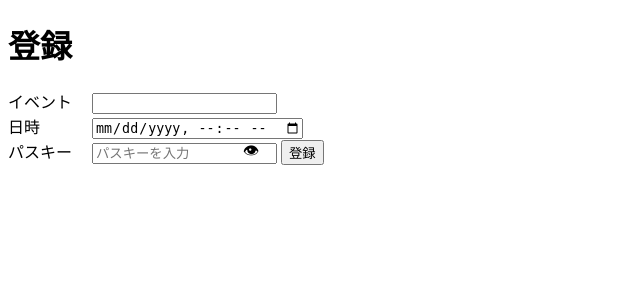
After one commit to dice-2004/to_do, a Flask app: template templates/update_to_do.html in a window 1280 px wide. The commit adds this page. Shown: the top 300 px of the page, without its empty margins (0-640 px from the left). Run offline with Flask 3, Linux system fonts and the light colour scheme; the template is opened without the code that fills it, so the values that code supplies are empty.

Commit message:
htmlファイル

```diff
--- a/templates/administrator.html
+++ b/templates/administrator.html
@@ -8,7 +8,7 @@
 <body>
     <form method="POST">
         <h1>ここは管理者用ページです</h1>
-        <a href="{{ url_for('form_to_do') }}">to doりすと</a><br>
+        <a href="{{ url_for('administrator_to_do') }}">to doりすと</a><br>
 
         <br><a href="{{ url_for('top') }}">トップページへ</a>
 </body>
--- /dev/null
+++ b/templates/update_to_do.html
@@ -0,0 +1,31 @@
+<!DOCTYPE html>
+<html lang="en">
+<head>
+    <meta charset="UTF-8">
+    <meta name="viewport" content="width=device-width, initial-scale=1.0">
+    <title>Document</title>
+    <link rel="stylesheet" href="/static/css/test.css">
+</head>
+<body>
+    <h1>登録</h1>
+    <form method="POST">
+        {% if passs == 0 %}
+        <h1 style="color: red;">パスキーが違います</h1>
+        {% endif %}
+        <label for="event">イベント　</label>
+        <input type="text" name="event" value={{datas.event}}>
+        <div>
+        <label for="day">日時　　　</label>
+        <input type="datetime-local" name="day"value={{datas.day}}>
+        </div>
+        <div class="password-container">
+            <label for="password">パスキー　</label>
+            <input type="password" name="password" id="passwordInput" placeholder="パスキーを入力">
+            <span class="toggle-password" onclick="togglePasswordVisibility()">&#x1f441;</span>
+            <input type="submit" value="登録">
+        </div>
+        <script src="{{ url_for('static', filename='js/test.js') }}"></script>
+
+    </form>
+</body>
+</html>
```
Also changed, not shown: templates/administrator_to_do.html (added, +22 -0 lines).
